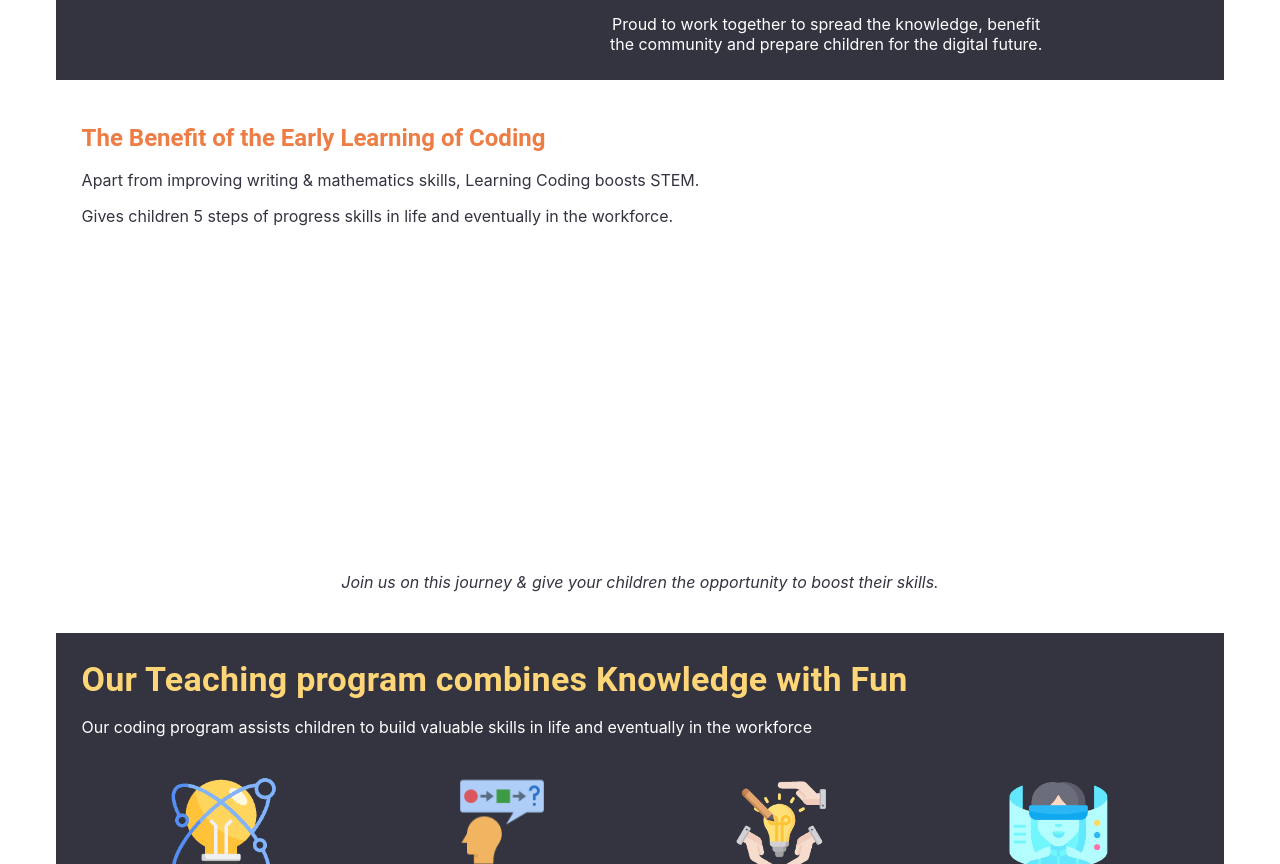
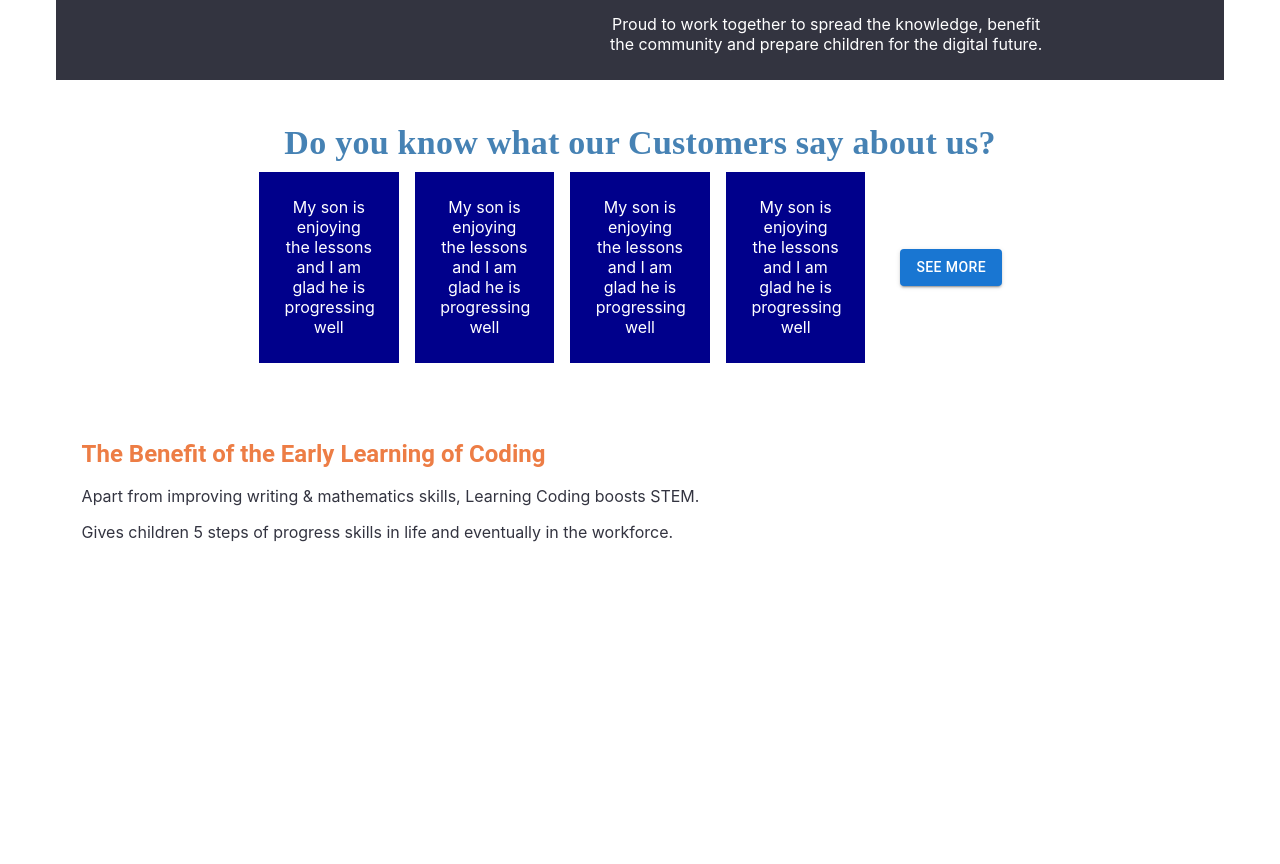
Before and after one commit to hebaarafat159/mini-developer-client, a React (Create React App) app: page / in a window 1280 px wide. Shown: the part 1111-1975 px from the top of the page. Built offline with nearby package versions, Linux system fonts and the light colour scheme.

Commit message:
add Testimonial components

```diff
--- a/src/App.js
+++ b/src/App.js
@@ -12,6 +12,7 @@ import OurVisionComponent from './components/OurVisionComponent';
 import ConfirmationPage from './pages/ConfirmationPage';
 import TermDates from './pages/TermDates';
 import ConsentForm from './pages/ConsentForm';
+import Testimonials from './pages/Testimonials';
 import { HelmetProvider } from "react-helmet-async";
 
 function App() {
@@ -31,6 +32,7 @@ function App() {
             <Route path="/confirmation" element={<ConfirmationPage />} />
             <Route path="/termdates" element={<TermDates />} />
             <Route path="/students/:studentId" element={<ConsentForm />} />
+            <Route path="/testimonials" element={<Testimonials />} />
           </Routes>
         </div>
         <Footer />
--- a/src/components/HeaderComponent.js
+++ b/src/components/HeaderComponent.js
@@ -13,7 +13,7 @@ import HeaderMenuTabs from './HeaderMenuTabs'
 import OurVisionComponent from '../components/OurVisionComponent';
 import WhyUsComponent from '../components/WhyUsComponent';
 import TermDates from '../pages/TermDates'
-
+import Testimonials from '../pages/Testimonials'
 export default function HeaderComponent() {
     const theme = useTheme();
     const isMatch = useMediaQuery(theme.breakpoints.down('md'));
@@ -71,6 +71,12 @@ export default function HeaderComponent() {
             label: 'Term Dates',
             link: '/termdates',
             component: <TermDates />
+        },
+        {
+            position: 5,
+            label: 'Testimonials',
+            link: '/testimonials',
+            component: <Testimonials />
         }
     ])
 
--- /dev/null
+++ b/src/components/TestimonialsComponent.js
@@ -0,0 +1,81 @@
+import React, { useEffect, useState } from 'react'
+import { Typography, Grid, Stack, Button } from '@mui/material'
+
+// testimonialsCount will be 0 if we want to load all that we had
+export default function CourseLevelsComponent({ testimonialsCount }) {
+
+    const [testimonials, setTestimonials] = useState([
+        {
+            text: "My son is enjoying the lessons and I am glad he is progressing well",
+            date: "2024-09-09T00:00:00.000+00:00"
+        },
+        {
+            text: "My son is enjoying the lessons and I am glad he is progressing well",
+            date: "2024-09-09T00:00:00.000+00:00"
+        },
+        {
+            text: "My son is enjoying the lessons and I am glad he is progressing well",
+            date: "2024-09-09T00:00:00.000+00:00"
+        },
+        {
+            text: "My son is enjoying the lessons and I am glad he is progressing well",
+            date: "2024-09-09T00:00:00.000+00:00"
+        }
+    ])
+
+
+    // useEffect(() => {
+    //     if (testimonialsCount > 0) {
+    //         fetch(`${process.env.REACT_APP_URL_APP_PATH}/courses/testimonials`)
+    //             .then(response => response.json())
+    //             .then(result => {
+    //                 setTestimonials(result.body);
+    //                 console.log(`Testimonials Object : ${result.body}`)
+    //             })
+    //     } else {
+    //         fetch(`${process.env.REACT_APP_URL_APP_PATH}/courses/latesttestimonials`)
+    //             .then(response => response.json())
+    //             .then(result => {
+    //                 setTestimonials(result.body);
+    //                 console.log(`Testimonials Object : ${result.body}`)
+    //             })
+    //     }
+    // }, [testimonialsCount]);
+
+    return (
+        (testimonials && testimonials.length > 0) ?
+            <Stack direction="column" sx={{ display: { xs: 'flex', flexFlow: 'row flex' }, my: 1 }} width={'100%'}>
+                <Typography component="h4" variant='h4' style={{ color: '#4682b4', textAlign: 'center', fontWeight: 'bold', padding: '3vmin auto', fontFamily: 'Papyrus' }}> Do you know what our Customers say about us?  </Typography>
+                <Grid container columns={{ xs: 2, sm: 8, md: 16 }} style={{ display: 'flex', alignContent: 'center', justifyContent: 'center' }}>
+                    {testimonials.map((testimonial, index) => (
+
+                        // <Grid key={index} xs={2} width={'500'}
+                        //     style={{
+                        //         // background: 'https://img.freepik.com/free-vector/star-emoji-framed-background_53876-89768.jpg?ga=GA1.1.1315253702.1718914056&semt=ais_hybrid',
+                        //         border: '#ed7d45 .1vmin solid',
+                        //         borderRadius: '1vmin',
+                        //         margin: '1vmin',
+                        //         backgroundColor: 'darkblue'
+                        //     }}>
+                        <Grid xs={2} sm={4} md={2} key={index} sx={{ justifyContent: 'center', alignItems: 'center', margin: '1vmin', backgroundColor: 'darkblue' }}>
+                            <Typography component="p" variant='p' style={{ color: 'white', textAlign: 'center', padding: '2vw' }}> {testimonial.text} </Typography>
+                            {/* <Typography width={'200'} component="h6" variant='h6' style={{ padding: '1vmin', color: 'white', textAlign: 'center' }}>{testimonial.text}</Typography> */}
+                        </Grid>
+                    ))}
+                    {(testimonialsCount > 0) ?
+                        <Grid xs={2} sm={4} md={2} sx={{ display: 'flex', justifyContent: 'center', alignItems: 'center', margin: '1vmin' }}>
+                            <Button
+                                variant="contained"
+                                className={'blue_btn'}
+                                LinkComponent={'a'} href={'/testimonials'}
+                                onClick={() => window.scroll({
+                                    top: (document.body.offsetTop + 550),
+                                    left: 0,
+                                    behavior: 'smooth',
+                                })}> See More </Button>
+                        </Grid> : null}
+                </Grid>
+            </Stack>
+            : null
+    )
+}
--- a/src/pages/Courses.js
+++ b/src/pages/Courses.js
@@ -24,7 +24,5 @@ export default function Courses() {
                 </Grid>
             )) : null}
         </Grid>
-
-
     )
 }
--- a/src/pages/Home.js
+++ b/src/pages/Home.js
@@ -12,6 +12,7 @@ import creative_img from '../assets/creative_img.png'
 import logical_thinking_img from '../assets/logical_thinking_img.png'
 import collaboration_img from '../assets/collaboration_img.png'
 import digital_literacy_img from '../assets/digital_literacy_img.png'
+import TestimonialsComponent from '../components/TestimonialsComponent'
 
 import { Helmet } from "react-helmet-async";
 export default function Home() {
@@ -84,14 +85,6 @@ export default function Home() {
                                     <Stack direction="row" spacing={1} >
                                         <FreeTrialButton course={null} />
                                         <ExploreButtonComponent />
-                                        {/* <Button
-                                        variant="contained"
-                                        className={'gray_btn'}
-                                        onClick={() => window.scroll({
-                                            top: document.body.offsetHeight,
-                                            left: 0,
-                                            behavior: 'smooth',
-                                        })}> Learn More</Button> */}
                                     </Stack>
                                 </Stack>
                             </Grid>
@@ -125,6 +118,11 @@ export default function Home() {
                                 </Stack>
                             </Grid>
                         </Grid>
+                    </Stack>
+
+                    {/* Testimonial */}
+                    <Stack direction="column" spacing={2} sx={{ justifyContent: 'space-evenly', padding: '2vw' }} >
+                        <TestimonialsComponent testimonialsCount={5} />
                     </Stack>
 
                     {/* The Benefit  */}
--- /dev/null
+++ b/src/pages/Testimonials.js
@@ -0,0 +1,12 @@
+import React from 'react'
+import { Stack } from '@mui/material'
+import TestimonialsComponent from '../components/TestimonialsComponent.js'
+
+export default function Testimonials() {
+
+    return (
+        <Stack direction="column" spacing={2} sx={{ justifyContent: 'space-evenly', padding: '2vw' }} >
+            <TestimonialsComponent testimonialsCount={0} />
+        </Stack>
+    )
+}
```
